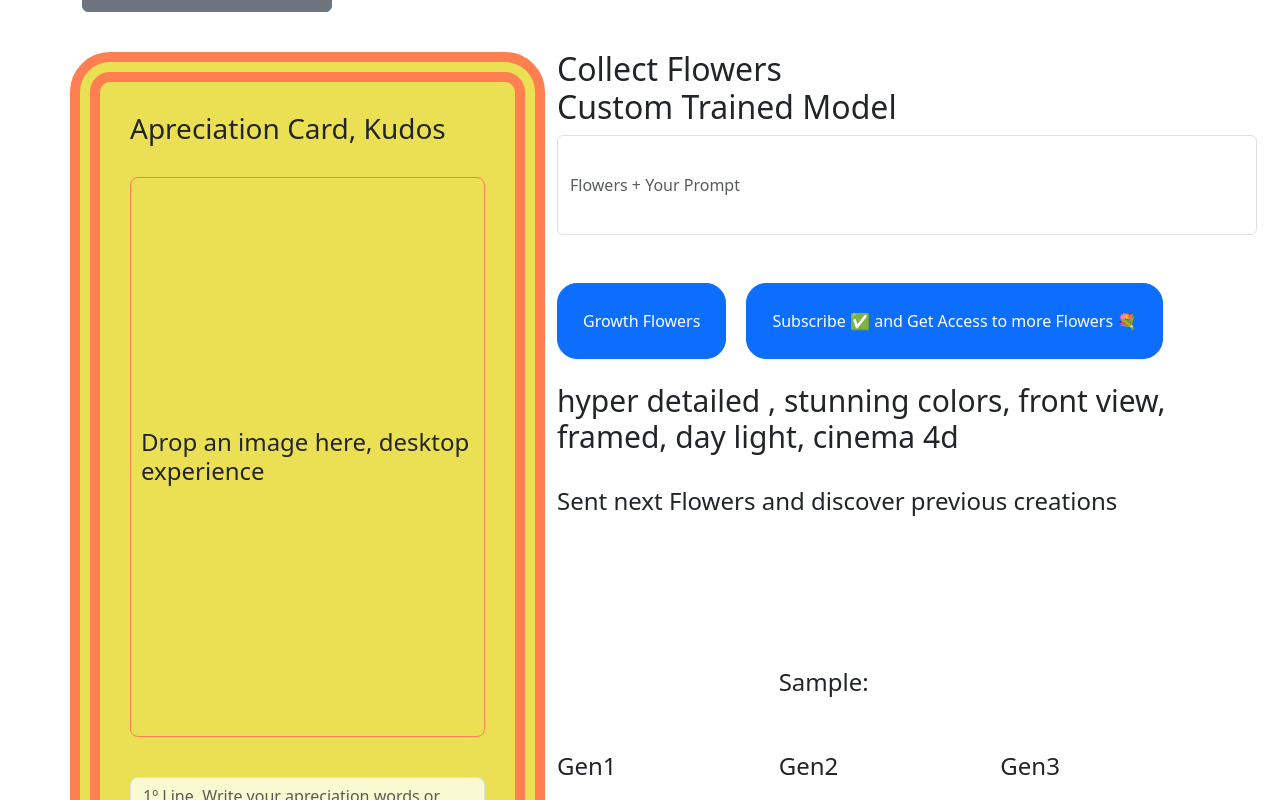
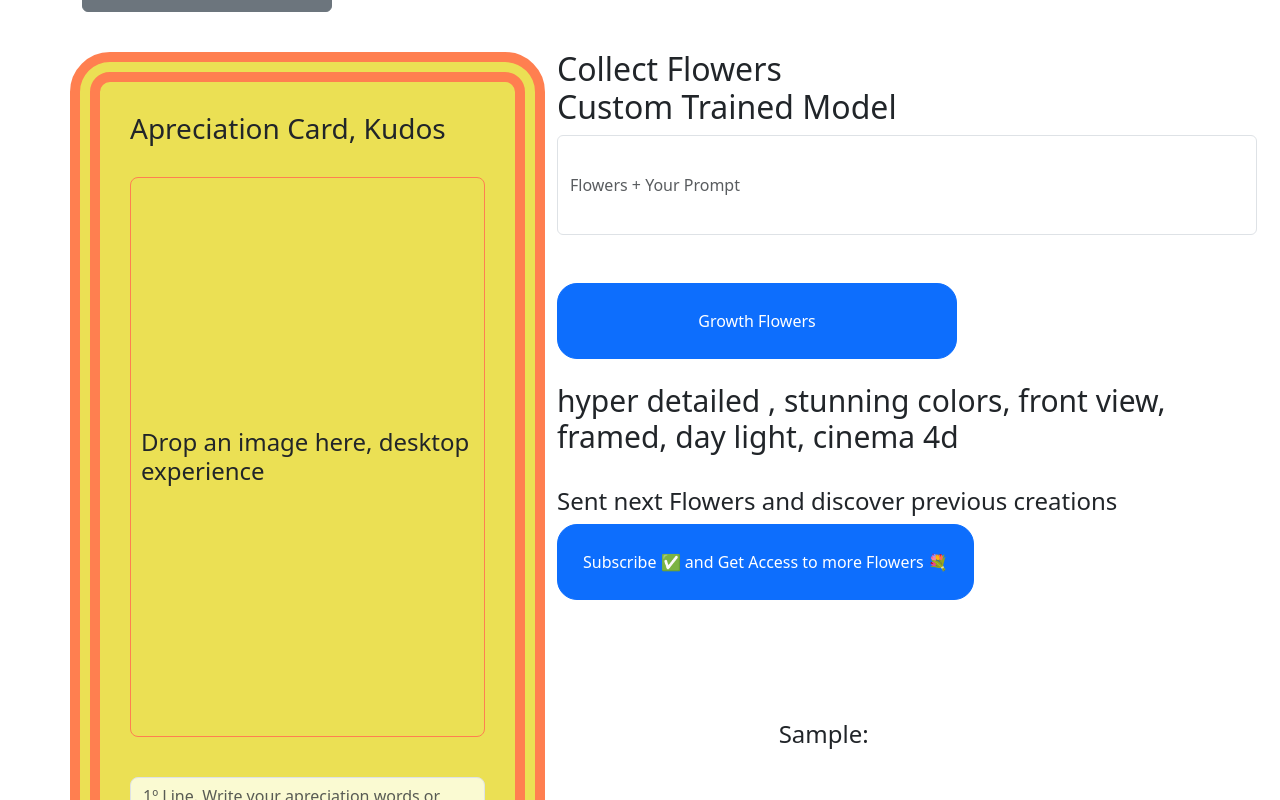
Before and after one commit to blockdatalabs/Ancestors-NFTs-Marketplace, a React (Create React App) app: page /share-tree-flowers in a window 1280 px wide. Shown: the part 370-1170 px from the top of the page. Built offline with nearby package versions, Linux system fonts and the light colour scheme; the HTML template or start-up script is replaced by a standard one.

Commit message:
take subscribe out of form

```diff
--- a/src/components/Evolutions/Flowers.jsx
+++ b/src/components/Evolutions/Flowers.jsx
@@ -153,11 +153,8 @@ function Flowers() {
               <br />
               <br />
 
-              <button type="submit" className="btn btn-primary" style={{padding: 25, marginRight: 20, borderRadius: 20}}>
+              <button type="submit" className="btn btn-primary" style={{width: 400, padding: 25, marginRight: 20, borderRadius: 20}}>
                 Growth Flowers
-              </button>
-              <button onClick={checkout} className="btn btn-primary" style={{padding: 25, borderRadius: 20}}>
-                    Subscribe ✅ and Get Access to more Flowers 💐
               </button>
               <br />
               <br />
@@ -169,6 +166,9 @@ function Flowers() {
 
               <h4>Sent next Flowers and discover previous creations</h4>
             </form>
+            <button onClick={checkout} className="btn btn-primary" style={{padding: 25, borderRadius: 20}}>
+                    Subscribe ✅ and Get Access to more Flowers 💐
+              </button>
             <br />
             <br />
               {generation ? (
```
